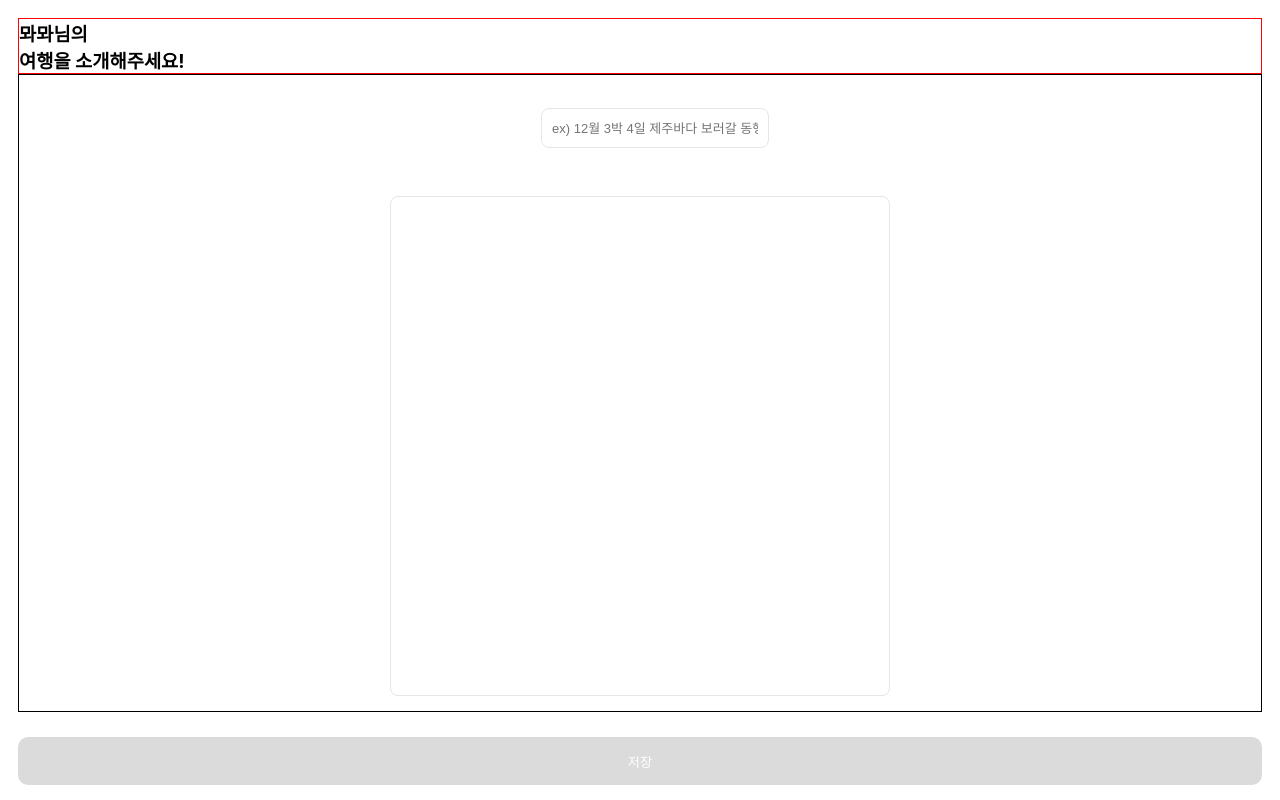
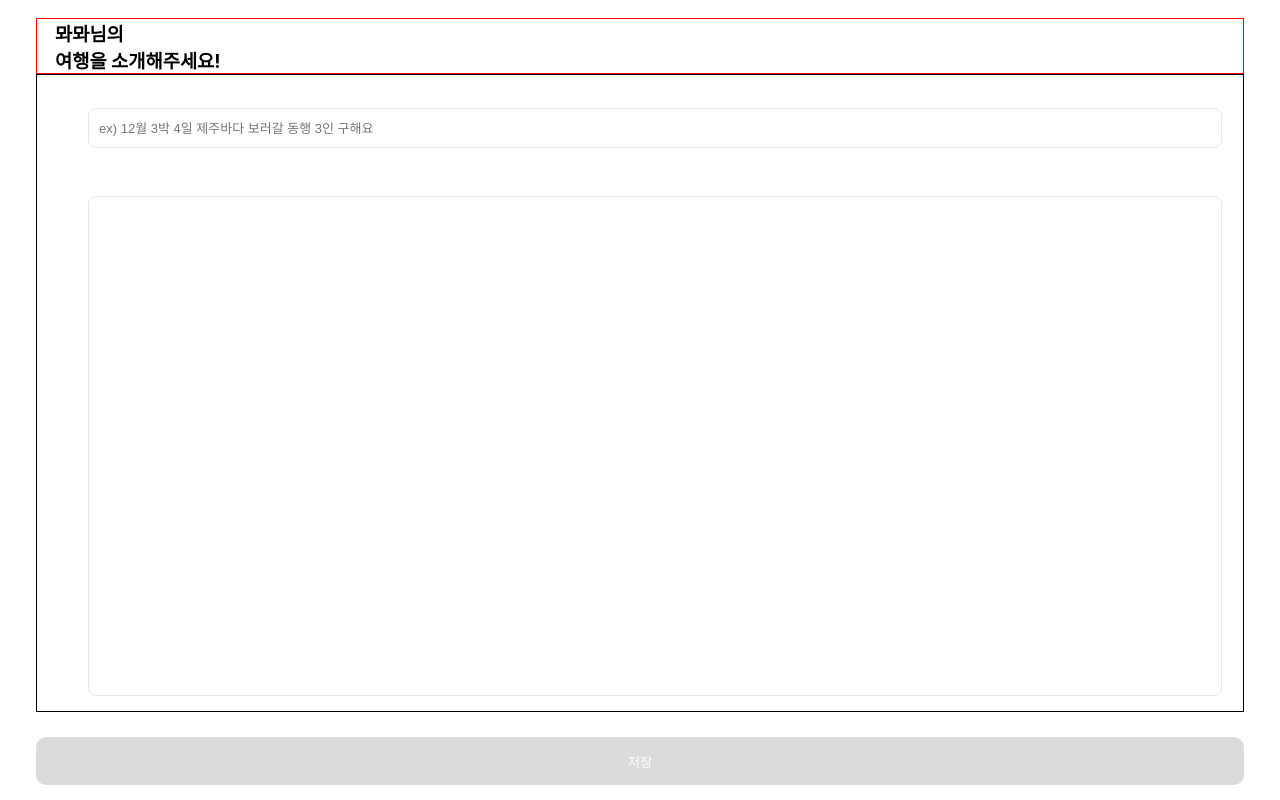
Before and after one commit to freedomDobby/tripsoda, a React (Create React App) app: page /writing in a window 1280 px wide. Built offline with nearby package versions, Linux system fonts and the light colour scheme; no server answers.

Commit message:
button 활성화효과(미작동)

```diff
--- a/src/pages/ChooseDay.js
+++ b/src/pages/ChooseDay.js
@@ -6,25 +6,28 @@ import { Navigate, NavigationType, useNavigate } from "react-router-dom";
 
 axios.defaults.withCredentials = true;
 
-function ChooseDay({data, setData}){
-
+function ChooseDay({ data, setData }) {
   const Navigate = useNavigate();
 
-    const back = () =>{
+  const back = () => {
     Navigate("/choose");
-    }
+  };
 
   const 날짜변경 = (event) => {
-        const cloneData = {...data};
+    const cloneData = { ...data };
     cloneData[event.target.name] = event.target.value;
     setData(cloneData);
-    }
-    const 다음 = () =>{
-        Navigate("/writing");
+    console.log(data);
+  };
+  const 활성화 = data.endDate === "" ? "" : "ative";
+  //   const 활성화1 = data.startDate === "" ? "" : "ative";
+
+  const 다음 = () => {
+    //   Navigate("/writing");
   };
 
-return(
-    <div>``
+  return (
+    <div>
       <div className="upBar1">
         <button className="back" onClick={back}>
           <svg
@@ -50,13 +53,15 @@ return(
         <h2>떠나시나요?</h2>
       </div>
       <div className="dataBox">
-        <input type="date" name="startDate" onChange={날짜변경} />~
+        <input type="date" name="startDate" onChange={날짜변경} />
+        ~
         <input type="date" name="endDate" onChange={날짜변경} />
       </div>
-      <button className="next" onClick={다음}>다음</button>
+      <button type="button" className={`next ${활성화}`} onClick={다음}>
+        다음
+      </button>
     </div>
-)
+  );
 }
 
-
 export default ChooseDay;
--- a/src/pages/Main.js
+++ b/src/pages/Main.js
@@ -7,8 +7,7 @@ import { StoreContext } from "../App";
 
 // export const StoreContext = React.createContext({});
 
-export
-const 카테고리기본값 = [
+export const 카테고리기본값 = [
   {
     name: "전체",
     value: "all",
--- a/src/pages/Writing.js
+++ b/src/pages/Writing.js
@@ -7,20 +7,22 @@ import { StoreContext } from "../App";
 
 axios.defaults.withCredentials = true;
 
-function Writing({data,setData}) {
-
+function Writing({ data, setData }) {
   const Navigate = useNavigate();
 
   const { loginUser } = React.useContext(StoreContext);
+
   const 게시글 = (event) => {
-    const cloneData = {...data};
+    const cloneData = { ...data };
     cloneData[event.target.name] = event.target.value;
-  }
+    console.log(cloneData);
+  };
+  const 활성화 = data.content === "" ? "" : "ative";
 
-  const 저장 =() =>{
+  const 저장 = () => {
     //해당내용 저장
     Navigate("/");
-  }
+  };
 
   return (
     <div className="articlebody">
@@ -41,13 +43,16 @@ function Writing({data,setData}) {
         </div>
         <div className="text">
           <input
-           type="text"
-           name="content"
-           className="inputBox2"
-           onChange={게시글}></input>
+            type="text"
+            name="content"
+            className={`inputBox2 ${활성화}`}
+            onChange={게시글}
+          ></input>
         </div>
       </div>
-      <button className="next" onClick={저장}>저장</button>
+      <button className="next" onClick={저장}>
+        저장
+      </button>
     </div>
   );
 }
--- a/src/pages/choose.css
+++ b/src/pages/choose.css
@@ -1,9 +1,15 @@
-.upBar1{
+div {
+  width: 100%;
+  padding-left: 18px;
+  padding-right: 18px;
+}
+
+.upBar1 {
   display: flex;
   justify-content: space-between;
 }
 
-.upBar1 > p{
+.upBar1 > p {
   padding-top: 15px;
   color: #b2b4b2;
 }
--- a/src/pages/chooseday.css
+++ b/src/pages/chooseday.css
@@ -0,0 +1,29 @@
+div {
+  width: 100%;
+  padding-left: 18px;
+  padding-right: 18px;
+}
+
+.dataBox {
+  /* border: 1px solid green; */
+  display: flex;
+  justify-content: center;
+}
+
+.next {
+  width: 100%;
+  height: 48px;
+  background-color: #dbdbdb;
+  color: #fff;
+  outline: none;
+  border-radius: 10px;
+  border: none;
+  font-weight: 50px;
+  margin-top: 25px;
+}
+
+.ative {
+  background: rgb(0, 206, 124);
+  color: rgb(255, 255, 255);
+  transition: background-color 0.25s ease-out 0s;
+}
--- a/src/pages/writing.css
+++ b/src/pages/writing.css
@@ -47,7 +47,7 @@
 .inputBox2 {
   border: 1px solid #e6e6e6;
   height: 500px;
-  width: 500px;
+  width: 100%;
   border-radius: 8px;
   padding: 10px;
   margin: 15px;
@@ -65,3 +65,9 @@
   font-weight: 50px;
   margin-top: 25px;
 }
+
+.ative {
+  background: rgb(0, 206, 124);
+  color: rgb(255, 255, 255);
+  transition: background-color 0.25s ease-out 0s;
+}
```
Also changed, not shown: src/pages/Choose.js (+6 -9 lines). Lines whose indentation alone changed are shown as unchanged.
